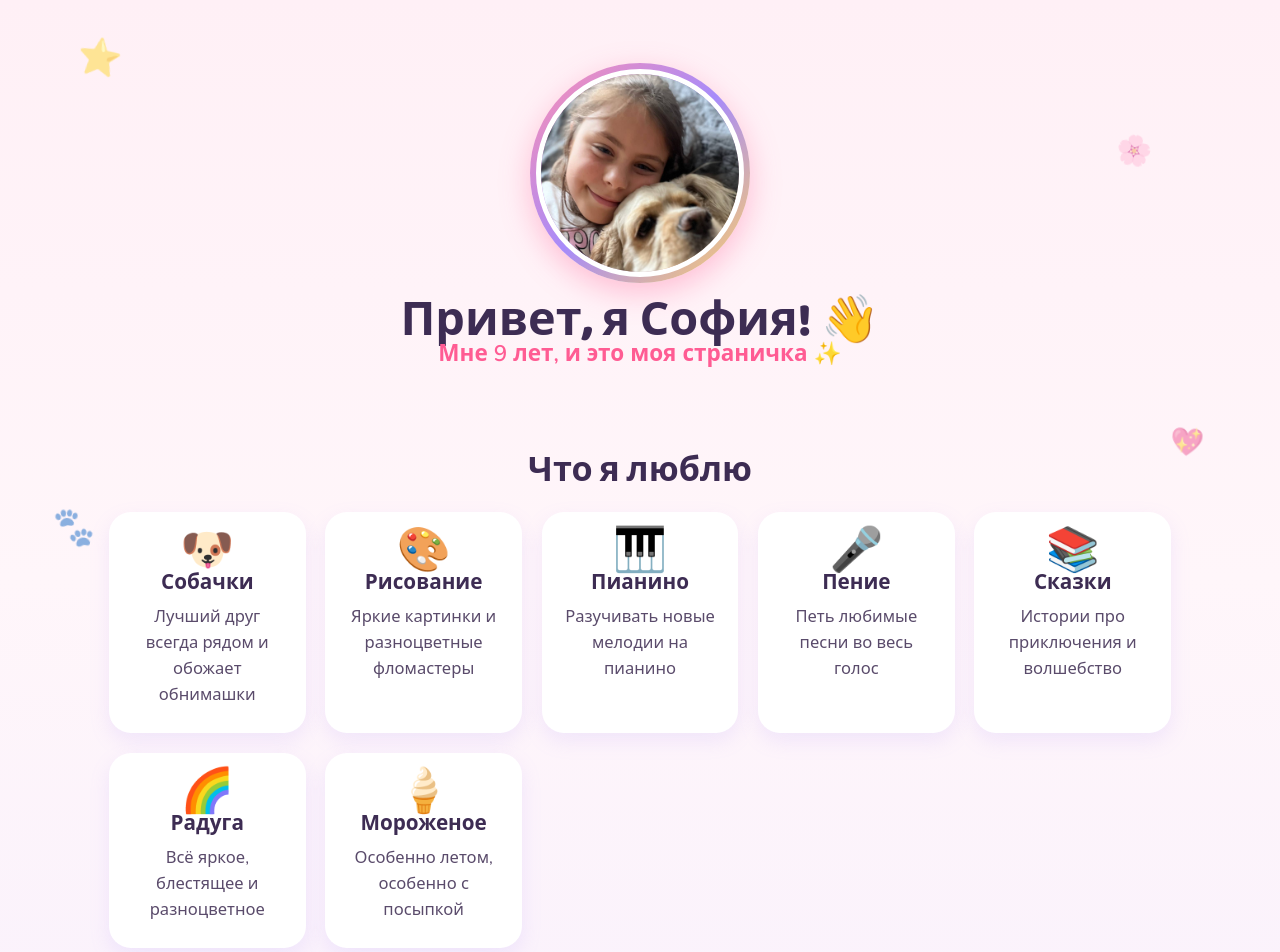
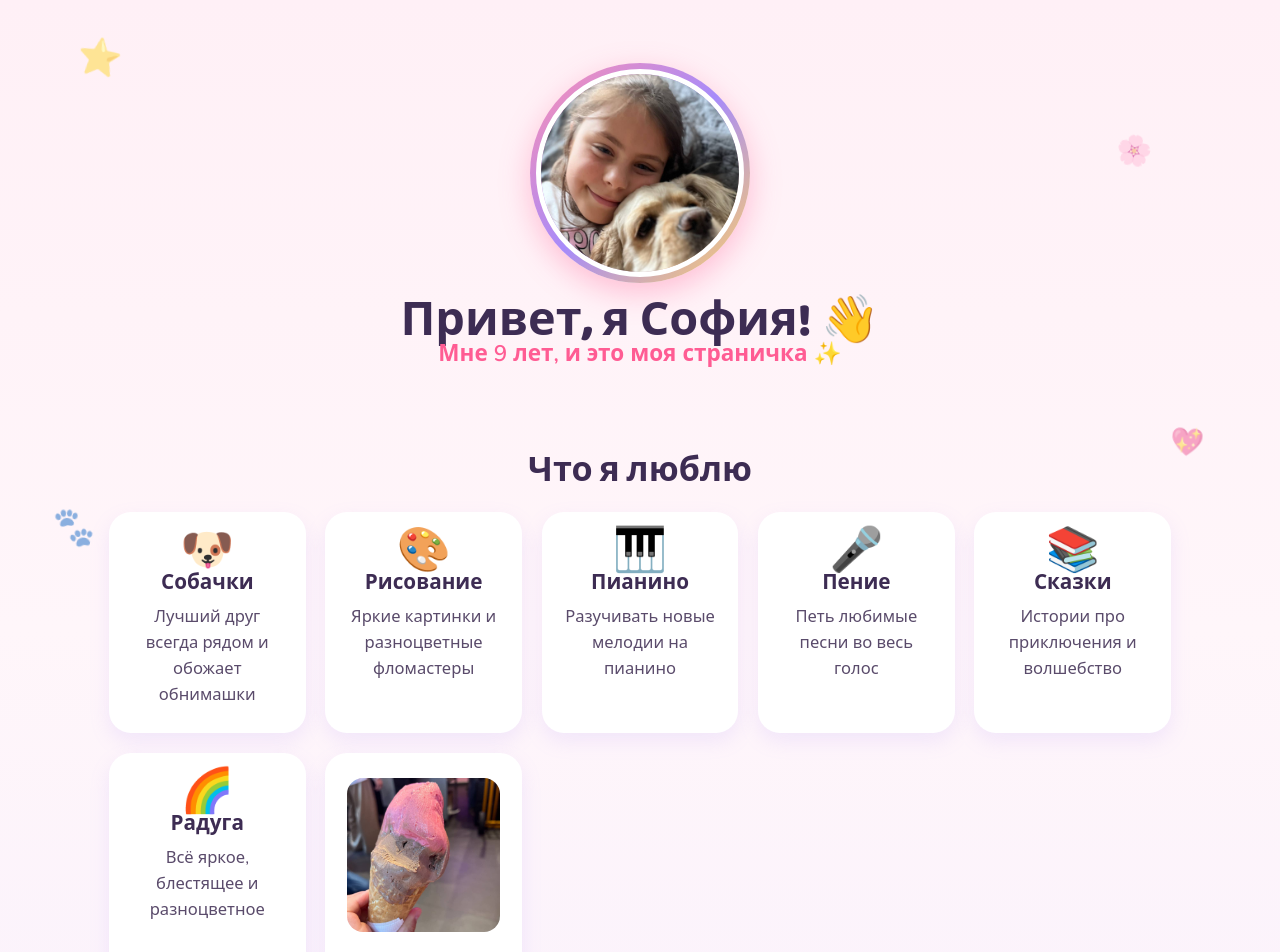
Before and after one commit to BorisGujvin/DittuSofiaHuzhvynska, a React (Vite) app: page / in a window 1280 px wide. Shown: the top 952 px of the page. Built offline with nearby package versions, Linux system fonts and the light colour scheme.

Commit message:
Добавлено фото любимого мороженого в блок «Что я люблю»

```diff
--- a/src/App.css
+++ b/src/App.css
@@ -163,6 +163,14 @@ a.love-card {
   margin-bottom: 0.4rem;
 }
 
+.love-image {
+  width: 100%;
+  aspect-ratio: 1 / 1;
+  object-fit: cover;
+  border-radius: 16px;
+  margin-bottom: 0.6rem;
+}
+
 .love-card h3 {
   margin: 0.2rem 0 0.4rem;
   font-size: 1.15rem;
--- a/src/App.tsx
+++ b/src/App.tsx
@@ -4,6 +4,9 @@ import DogGallery from './DogGallery'
 
 const photo =
   '/assets/images/AgACAgQAAxkBAAMZaprRQtOdHXN1JninfKSyMRi-on8AAvUaaxswodFQRxmIy2cIwbEBAAMCAAN5AAM9BA.jpg'
+
+const iceCreamPhoto =
+  '/assets/images/AgACAgQAAxkBAAMjaprT7R0Qzb5Zxwc17Iu1oU_1WZQAAhYbaxswodFQ-TfVHR2HHF0BAAMCAAN5AAM9BA.jpg'
 
 const loves = [
   { emoji: '🐶', title: 'Собачки', text: 'Лучший друг всегда рядом и обожает обнимашки', link: '#/dog' },
@@ -12,7 +15,12 @@ const loves = [
   { emoji: '🎤', title: 'Пение', text: 'Петь любимые песни во весь голос' },
   { emoji: '📚', title: 'Сказки', text: 'Истории про приключения и волшебство' },
   { emoji: '🌈', title: 'Радуга', text: 'Всё яркое, блестящее и разноцветное' },
-  { emoji: '🍦', title: 'Мороженое', text: 'Особенно летом, особенно с посыпкой' },
+  {
+    emoji: '🍦',
+    title: 'Мороженое',
+    text: 'Это моё любимое мороженое 🩷 С любовью, Соня',
+    image: iceCreamPhoto,
+  },
 ]
 
 function useHashRoute() {
@@ -60,7 +68,11 @@ function App() {
             {loves.map((item) => {
               const content = (
                 <>
-                  <div className="love-emoji">{item.emoji}</div>
+                  {item.image ? (
+                    <img className="love-image" src={item.image} alt={item.title} />
+                  ) : (
+                    <div className="love-emoji">{item.emoji}</div>
+                  )}
                   <h3>{item.title}</h3>
                   <p>{item.text}</p>
                 </>
```
Also changed, not shown: public/assets/images/AgACAgQAAxkBAAMjaprT7R0Qzb5Zxwc17Iu1oU_1WZQAAhYbaxswodFQ-TfVHR2HHF0BAAMCAAN5AAM9BA.jpg (added).
